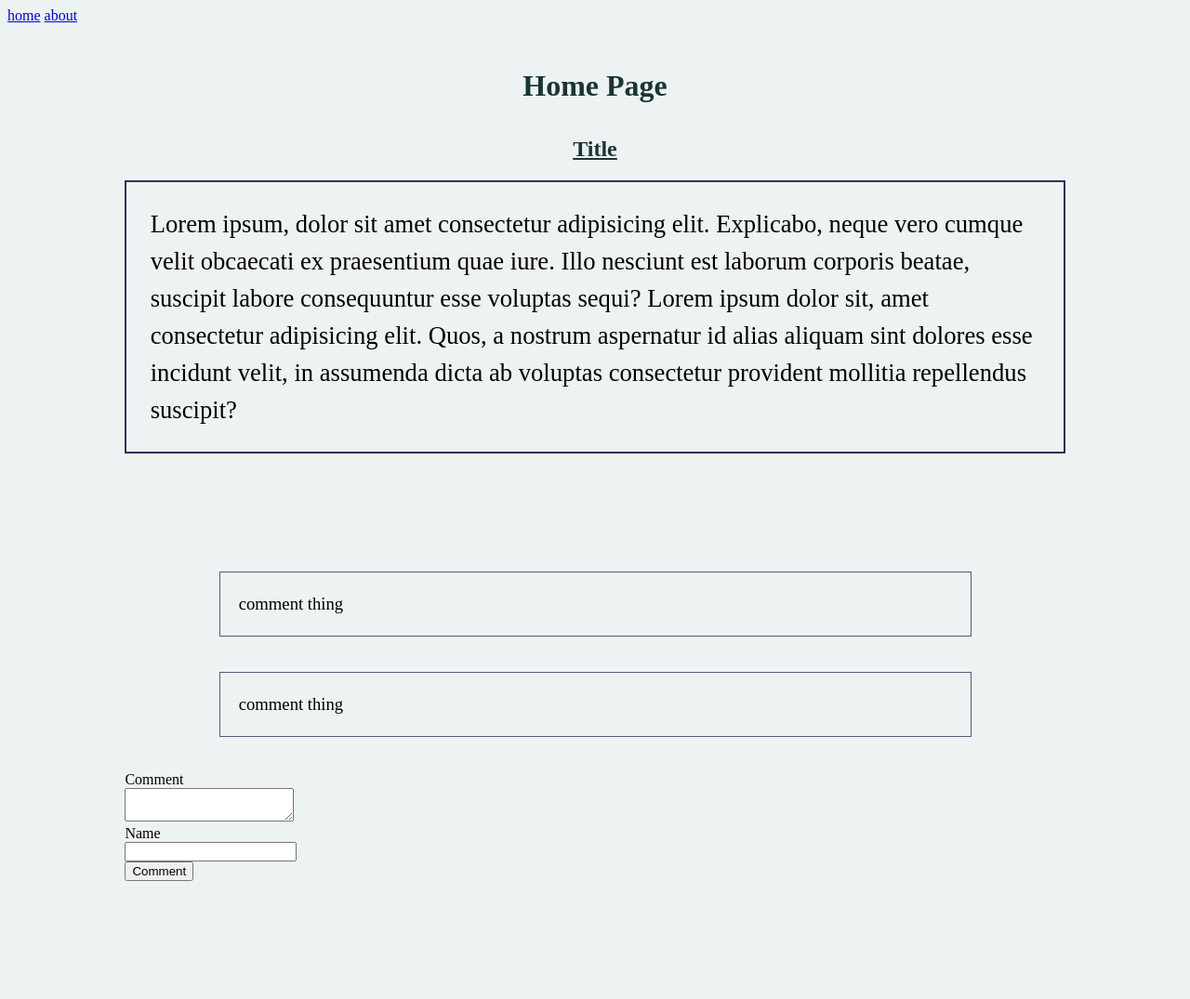
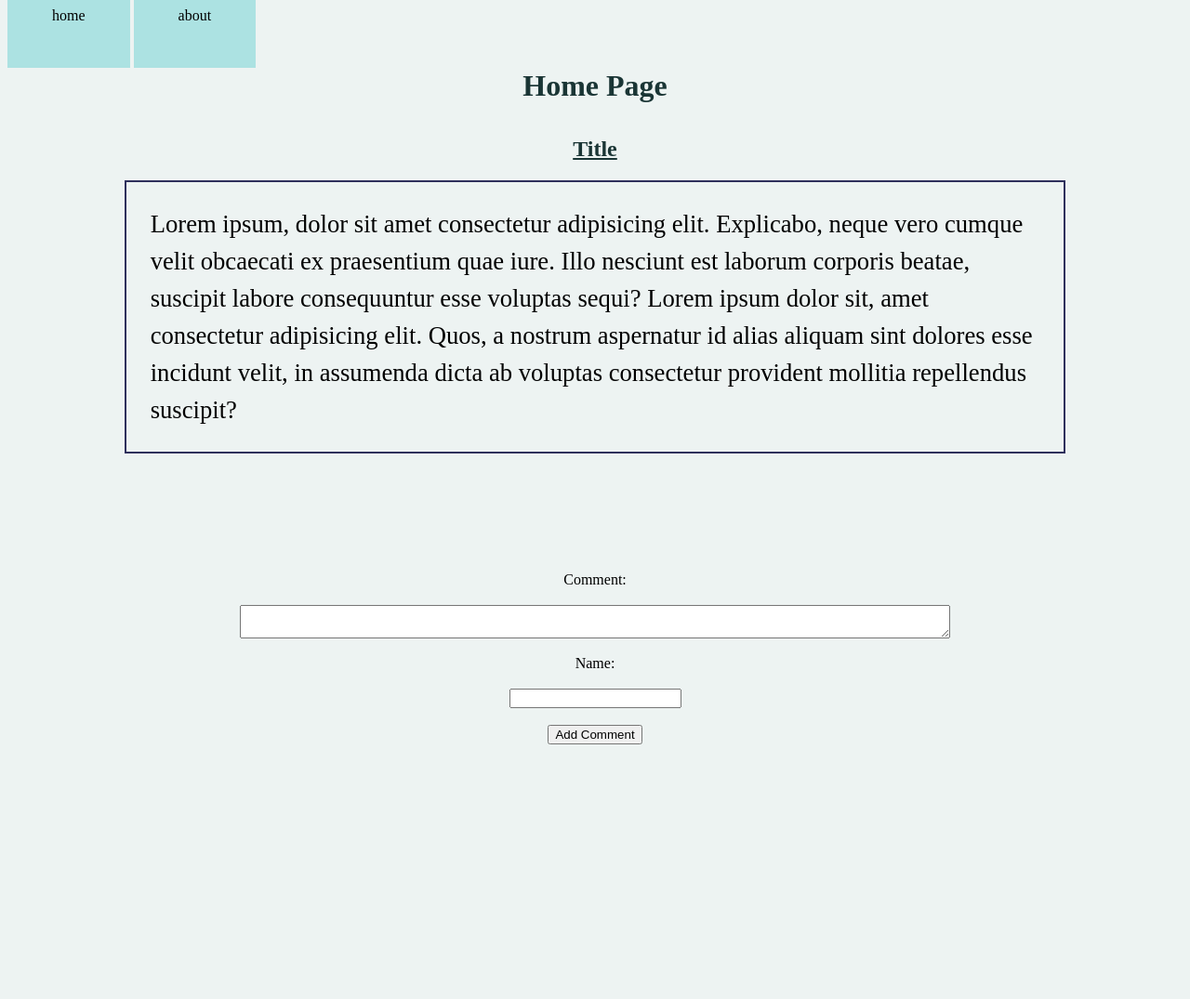
Before and after one commit to kydy11/djangoProject, a Django app: page / in a window 1280 px wide. Shown: the whole page at 93% size. After the commit the page ends 801 px from the top, so only its background shows below. Run offline with Django 3.2, Linux system fonts and the light colour scheme; data that the repository does not hold is empty; parts of the project's set-up code (start-up, migrations or seed data) failed here and were passed over.

Commit message:
got form working

```diff
--- a/comments/serializers.py
+++ b/comments/serializers.py
@@ -3,4 +3,5 @@ from .models import Comment
 
 class CommentSerializer(serializers.ModelSerializer):
     class Meta:
+        model = Comment
         fields =('created','comment','name')
--- a/comments/urls.py
+++ b/comments/urls.py
@@ -1,5 +1,6 @@
 from django.urls import path
+from .views import blog_post
 
 urlpatterns =[
-    path('add', add_comment, name="add_comment")
+    path('get', blog_post, name="get_comment"),
 ]
--- a/comments/views.py
+++ b/comments/views.py
@@ -5,15 +5,35 @@ from rest_framework.response import Response
 from .models import Comment
 from .serializers import CommentSerializer
 
+# Django Rest Framework for seeing the JSON
+# @api_view(['POST'])
+# def add_comment(request):
+#     # Make a serializer with the json from the request
+#     serializer = CommentSerializer(data=request.data)
+#     # Checks that the json has the right fields
+#     if serializer.is_valid():
+#         # Saves the object to the database
+#         serializer.save()
+#         #
+#         # return Response(serializer.data, status=status.HTTP_201_CREATED)
+#      return Response(serializer.errors, status=status.HTTP_400_BAD_REQUEST)
 
-@api_view(['POST'])
-def add_comment(request):
-    # Make a serializer with the json from the request
-    serializer = CommentSerializer(data=request.data)
-    # Checks that the json has the right fields
-    if serializer.is_valid():
-        # Saves the object to the database
-        serializer.save()
-        #
-        return Response(serializer.data, status=status.HTTP_201_CREATED)
-    return Response(serializer.errors, status=status.HTTP_400_BAD_REQUEST)
+# Display the comments
+def blog_post(request):
+
+    if request.POST:
+
+        serializer = CommentSerializer(data=request.POST)
+        # Checks that the json has the right fields
+        if serializer.is_valid():
+            # Saves the object to the database
+            serializer.save()
+
+
+    # get all the comments
+    comments =Comment.objects.all()
+
+    # render
+    return render(request,
+                    template_name="index.html",
+                    context={'comments': comments})
--- a/src/scss/main.scss
+++ b/src/scss/main.scss
@@ -5,6 +5,29 @@ h1, h2{
 }
 body{
     background-color: rgb(237, 243, 242);
+}
+.comments{
+    li{
+        list-style: none;
+        margin: 10%;
+        margin-top: 0;
+        margin-left: 10%;
+        font-size: 20pt;
+        line-height: 1.5em;
+        padding: 2%;
+        border-style: solid;
+        border-width: .1em;
+        border-color: rgb(47, 48, 92);
+
+        margin-bottom: 2em;
+        font-size: 14pt;
+        border-color: rgb(87, 88, 129);
+        h6{
+            margin: 3em;
+            margin-bottom: 0;
+            margin-top: 0;
+        }
+    }
 }
 p{
     margin: 10%;
@@ -26,3 +49,26 @@ div{
         border-color: rgb(87, 88, 129);
     }
 }
+form{
+    display: flex;
+    align-items: center;
+    flex-direction: column;
+    textarea{
+        width: 75%;
+        height: 50%;
+    }
+    label{
+        text-align: center;
+        font-size: 12pt;
+
+    }
+}
+nav{
+    a{
+        padding: 3em;
+        background-color: rgb(172, 226, 226);
+        text-decoration: none;
+        color: black;
+        text-align: center;
+    }
+}
--- a/src/static/main.css
+++ b/src/static/main.css
@@ -1 +1 @@
-h1,h2{color:#1a3535;text-align:center;margin-top:1.5em}body{background-color:#edf3f2}p{margin:10%;margin-top:0;font-size:20pt;line-height:1.5em;padding:2%;border-style:solid;border-width:.1em;border-color:#2f305c}div{margin:10%}div p{margin-bottom:2em;font-size:14pt;border-color:#575881}
+h1,h2{color:#1a3535;text-align:center;margin-top:1.5em}body{background-color:#edf3f2}.comments li{list-style:none;margin:10%;margin-top:0;margin-left:10%;font-size:20pt;line-height:1.5em;padding:2%;border-style:solid;border-width:.1em;border-color:#2f305c;margin-bottom:2em;font-size:14pt;border-color:#575881}.comments li h6{margin:3em;margin-bottom:0;margin-top:0}p{margin:10%;margin-top:0;font-size:20pt;line-height:1.5em;padding:2%;border-style:solid;border-width:.1em;border-color:#2f305c}div{margin:10%}div p{margin-bottom:2em;font-size:14pt;border-color:#575881}form{display:flex;align-items:center;flex-direction:column}form textarea{width:75%;height:50%}form label{text-align:center;font-size:12pt}nav a{padding:3em;background-color:#ace2e2;text-decoration:none;color:black;text-align:center}
--- a/src/templates/index.html
+++ b/src/templates/index.html
@@ -8,17 +8,16 @@
     </h2>
     <p> Lorem ipsum, dolor sit amet consectetur adipisicing elit. Explicabo, neque vero cumque velit obcaecati ex praesentium quae iure. Illo nesciunt est laborum corporis beatae, suscipit labore consequuntur esse voluptas sequi? Lorem ipsum dolor sit, amet consectetur adipisicing elit. Quos, a nostrum aspernatur id alias aliquam sint dolores esse incidunt velit, in assumenda dicta ab voluptas consectetur provident mollitia repellendus suscipit? </p>
     <div>
-        <p>
-            comment thing
-        </p>
-        <p>
-            comment thing
-        </p>
-        <form title="comment" action="{% url "add_comment" %}" method="POST">
-            <label>Comment</label><br> <textarea name="Comment"></textarea><br>
-            <label>Name</label><br> <input type="text" name="name" /><br>
-            <button type="submit" id="submitBt">Comment</button>
-
+        <ul class="comments">
+            {% for comment in comments %}
+                <li>{{comment.comment}} <h6>- {{comment.name}}</h6> </li>
+            {% endfor %}
+        </ul>
+        <form title="comment" action="{% url "index" %}" method="POST">
+            {% csrf_token %}
+            <label>Comment:</label><br> <textarea name="comment"></textarea><br>
+            <label>Name:</label><br> <input type="text" name="name" /><br>
+            <button type="submit" id="submitBt">Add Comment</button>
         </form>
     </div>
 {% endblock content %}
--- a/src/urls.py
+++ b/src/urls.py
@@ -18,11 +18,12 @@ from django.urls import path, include
 from django.views.generic import TemplateView
 
 from comments import urls as comments_urls
+from comments.views import blog_post
 
 urlpatterns = [
     path('admin/', admin.site.urls),
     path('comments/', include(comments_urls)),
 
     path('about', TemplateView.as_view(template_name="about.html"), name="about"),
-    path('', TemplateView.as_view(template_name="index.html"), name="index")
+    path('', blog_post, name="index")
 ]
```
Also changed, not shown: comments/migrations/0001_initial.py (added).
